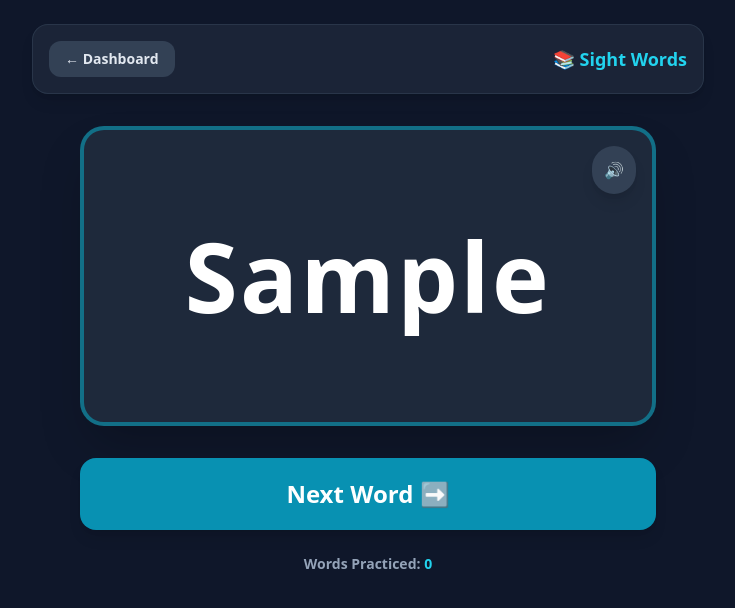
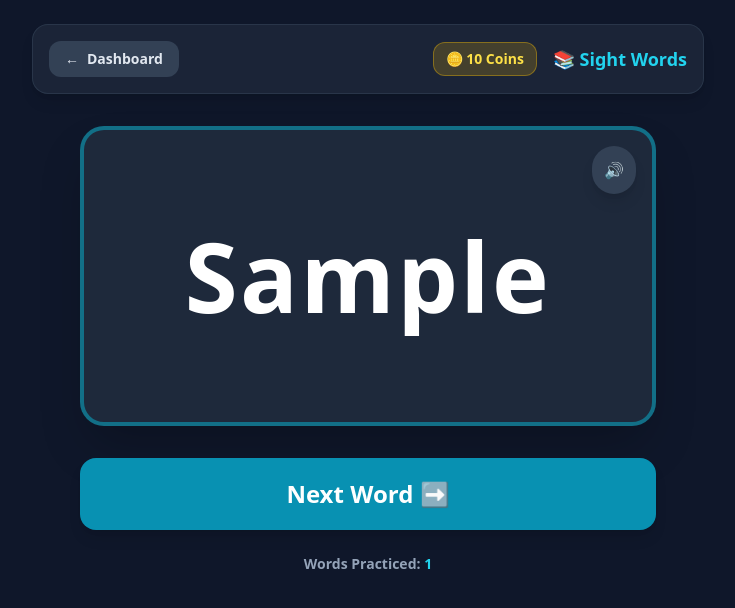
Before and after one commit to bryangerlach/family_chore_app, a Django app: page /child/1/sight-words/ in a window 1280 px wide. Shown: the top 608 px of the page, without its empty margins (272-1007 px from the left). Run offline with Django 5.2, Linux system fonts and the light colour scheme; tables that the repository leaves empty hold one stand-in row (values such as "Sample post"); some libraries are stand-ins or nearby versions.

Commit message:
added sight words

```diff
--- a/chores/templates/chores/sight_words.html
+++ b/chores/templates/chores/sight_words.html
@@ -11,89 +11,164 @@
 
     <!-- Header -->
     <div class="w-full max-w-2xl flex justify-between items-center bg-slate-800/80 border border-slate-700/60 p-4 rounded-2xl shadow-lg mb-8">
-        <a href="{% url 'child_dashboard' profile.id %}" class="bg-slate-700 hover:bg-slate-600 text-slate-200 px-4 py-2 rounded-xl text-sm font-bold transition">
-            ← Dashboard
+        <a href="{% url 'child_dashboard' profile.id %}" class="bg-slate-700 hover:bg-slate-600 text-slate-200 px-4 py-2 rounded-xl text-sm font-bold transition flex items-center gap-2">
+            <span>←</span> Dashboard
         </a>
-        <span class="font-bold text-cyan-400 text-lg">📚 Sight Words</span>
+        <div class="flex items-center gap-4">
+            <span class="bg-yellow-500/20 border border-yellow-500/40 text-yellow-300 px-3 py-1.5 rounded-xl font-bold text-sm">
+                🪙 {{ coin_balance }} Coins
+            </span>
+            <span class="font-bold text-cyan-400 text-lg">📚 Sight Words</span>
+        </div>
     </div>
 
     <!-- Flashcard Arena -->
     <div class="w-full max-w-xl flex flex-col items-center">
 
-        <!-- Word count & empty state logic inside sight_words.html -->
-        <div id="flashcard" class="w-full bg-slate-800 border-4 border-cyan-500/50 rounded-3xl p-16 shadow-2xl flex items-center justify-center min-h-[300px] mb-8 relative">
-            <button onclick="readWord()" id="speakerBtn" class="absolute top-4 right-4 bg-slate-700 hover:bg-slate-600 p-3 rounded-full shadow-lg transition transform hover:scale-110 {% if total_words_count == 0 %}hidden{% endif %}" title="Read aloud">
+        <div class="w-full bg-slate-800 border-4 border-cyan-500/50 rounded-3xl p-16 shadow-2xl flex items-center justify-center min-h-[300px] mb-8 relative">
+            <button onclick="readWord()" id="speakerBtn" class="absolute top-4 right-4 bg-slate-700 hover:bg-slate-600 p-3 rounded-full shadow-lg transition transform hover:scale-110" title="Read aloud">
                 🔊
             </button>
+
             <h1 id="wordDisplay" class="text-6xl md:text-8xl font-extrabold text-white tracking-wide text-center">
-                {% if total_words_count == 0 %}No Words Yet!{% else %}Ready?{% endif %}
+                Ready?
             </h1>
         </div>
 
         <div class="flex gap-4 w-full">
-            <button onclick="nextWord()" id="nextBtn" {% if total_words_count == 0 %}disabled{% endif %} class="flex-1 bg-cyan-600 hover:bg-cyan-500 disabled:opacity-50 disabled:cursor-not-allowed text-white font-extrabold py-5 rounded-2xl shadow-lg text-2xl transition transform hover:scale-105 active:scale-95">
+            <button onclick="nextWord()" id="nextBtn" class="flex-1 bg-cyan-600 hover:bg-cyan-500 text-white font-extrabold py-5 rounded-2xl shadow-lg text-2xl transition transform hover:scale-105 active:scale-95">
                 Next Word ➡️
             </button>
         </div>
 
-        <p class="text-slate-400 mt-6 text-sm font-bold">Words Practiced: <span id="counter" class="text-cyan-400">0</span></p>
+        <p class="text-slate-400 mt-6 text-sm font-bold">
+            Words Practiced: <span id="counter" class="text-cyan-400">0</span>
+        </p>
+    </div>
+    <!-- Milestone Celebration Overlay -->
+    <div id="milestoneModal" class="fixed inset-0 bg-slate-950/85 backdrop-blur-sm flex items-center justify-center p-4 z-50 hidden">
+        <div class="bg-slate-800 border-2 border-yellow-400/80 p-8 rounded-3xl max-w-sm w-full text-center shadow-2xl transform transition-all scale-100">
+            <span class="text-6xl block mb-3">🌟🎉</span>
+            <h2 class="text-2xl font-extrabold text-yellow-400 mb-1">Awesome Job!</h2>
+            <p id="milestoneText" class="text-slate-200 text-sm mb-6">
+                You just practiced <span class="text-cyan-400 font-bold">20 words</span>! Keep up the super reading! 🚀
+            </p>
+
+            <!-- Action Buttons -->
+            <div class="flex flex-col gap-3">
+                <button onclick="dismissMilestone()" class="w-full bg-gradient-to-r from-yellow-500 to-amber-500 hover:from-yellow-400 hover:to-amber-400 text-slate-950 font-black py-3.5 px-6 rounded-2xl shadow-lg transition transform hover:scale-105 active:scale-95 text-base">
+                    Keep Going! ➡️
+                </button>
+                <a href="{% url 'child_dashboard' profile.id %}" class="w-full bg-slate-700 hover:bg-slate-600 text-slate-200 font-bold py-3 px-6 rounded-2xl transition text-sm flex items-center justify-center gap-1.5">
+                    <span>🏠</span> Return to Dashboard
+                </a>
+            </div>
+        </div>
     </div>
 
+    <!-- Safe JSON serialization directly from Django context -->
+    {{ words_list|json_script:"sight-words-data" }}
+
     <script>
-        const words = JSON.parse('{{ words_json|safe }}');
+        const wordsDataElement = document.getElementById('sight-words-data');
+        let words = [];
+
+        if (wordsDataElement) {
+            try {
+                words = JSON.parse(wordsDataElement.textContent);
+            } catch (e) {
+                console.error("Error parsing words data:", e);
+            }
+        }
+
         const wordDisplay = document.getElementById('wordDisplay');
         const counterDisplay = document.getElementById('counter');
+        const speakerBtn = document.getElementById('speakerBtn');
+        const nextBtn = document.getElementById('nextBtn');
+
         let currentWord = "Ready?";
         let practiceCount = 0;
+        let wordQueue = [];
 
-        // Shuffle array using Fisher-Yates algorithm
         function shuffle(array) {
-            for (let i = array.length - 1; i > 0; i--) {
+            const arr = [...array];
+            for (let i = arr.length - 1; i > 0; i--) {
                 const j = Math.floor(Math.random() * (i + 1));
-                [array[i], array[j]] = [array[j], array[i]];
+                [arr[i], arr[j]] = [arr[j], arr[i]];
             }
-            return array;
+            return arr;
         }
 
-        let wordQueue = [];
+        const milestoneModal = document.getElementById('milestoneModal');
+        const milestoneText = document.getElementById('milestoneText');
 
         function nextWord() {
-            if (words.length === 0) {
-                wordDisplay.innerText = "No words found!";
+            if (!words || words.length === 0) {
+                if (wordDisplay) wordDisplay.innerText = "No Words Yet!";
+                if (speakerBtn) speakerBtn.classList.add('hidden');
+                if (nextBtn) nextBtn.disabled = true;
                 return;
             }
 
-            // Reshuffle if we run out of words
             if (wordQueue.length === 0) {
-                wordQueue = shuffle([...words]);
+                wordQueue = shuffle(words);
             }
 
             currentWord = wordQueue.pop();
-            wordDisplay.innerText = currentWord;
+            if (wordDisplay) {
+                wordDisplay.innerText = currentWord;
+            }
 
-            if (practiceCount > 0) {
+            practiceCount++;
+            if (counterDisplay) {
                 counterDisplay.innerText = practiceCount;
             }
-            practiceCount++;
+
+            // Trigger celebration milestone every 20 words (20, 40, 60, etc.)
+            if (practiceCount > 0 && practiceCount % 20 === 0) {
+                showMilestone(practiceCount);
+            }
+        }
+
+        function showMilestone(count) {
+            if (milestoneText) {
+                milestoneText.innerHTML = `You just practiced <span class="text-cyan-400 font-extrabold">${count} words</span> in this session! Keep up the great reading! 🚀`;
+            }
+            if (typeof playSound === 'function') {
+                playSound('correct');
+            }
+            if (milestoneModal) {
+                milestoneModal.classList.remove('hidden');
+            }
+        }
+
+        function dismissMilestone() {
+            if (milestoneModal) {
+                milestoneModal.classList.add('hidden');
+            }
         }
 
         function readWord() {
-            if (currentWord === "Ready?" || currentWord === "No words found!") return;
+            if (!currentWord || currentWord === "Ready?" || currentWord === "No Words Yet!") return;
 
+            window.speechSynthesis.cancel(); // Stop any pending speech
             const utterance = new SpeechSynthesisUtterance(currentWord);
-            utterance.rate = 0.85; // Slightly slower for kids
-            utterance.pitch = 1.1; // Slightly higher/friendlier pitch
-
-            // Optional: Force English language
+            utterance.rate = 0.85;
+            utterance.pitch = 1.1;
             utterance.lang = 'en-US';
-
             window.speechSynthesis.speak(utterance);
         }
 
-        // Start immediately
-        if (words.length > 0) {
-            nextWord();
-        }
+        // Initialize immediately once DOM is loaded
+        document.addEventListener('DOMContentLoaded', () => {
+            if (words && words.length > 0) {
+                nextWord();
+            } else {
+                if (wordDisplay) wordDisplay.innerText = "No Words Yet!";
+                if (speakerBtn) speakerBtn.classList.add('hidden');
+                if (nextBtn) nextBtn.disabled = true;
+            }
+        });
     </script>
 </body>
 </html>
--- a/chores/views.py
+++ b/chores/views.py
@@ -377,9 +377,6 @@ def parent_dashboard(request):
         if parent_profile:
             parent_profile_id = parent_profile.id
             request.session['parent_profile_id'] = parent_profile_id
-
-    print("profile")
-    print(parent_profile_id)
 
     today = timezone.localdate()
     python_wd = today.weekday()
@@ -1240,7 +1237,6 @@ def update_notifications(request):
 def sight_word_practice(request, profile_id):
     profile = get_object_or_404(Profile, id=profile_id, user_type='child')
 
-    # Query strictly this child's words
     words_list = list(
         SightWord.objects.filter(child=profile).values_list('word', flat=True)
     )
@@ -1248,7 +1244,7 @@ def sight_word_practice(request, profile_id):
     return render(request, 'chores/sight_words.html', {
         'profile': profile,
         'coin_balance': profile.get_coin_balance(),
-        'words_json': json.dumps(words_list),
+        'words_list': words_list,
         'total_words_count': len(words_list),
     })
 
```
Also changed, not shown: chores/admin.py (+8 -1 lines).
